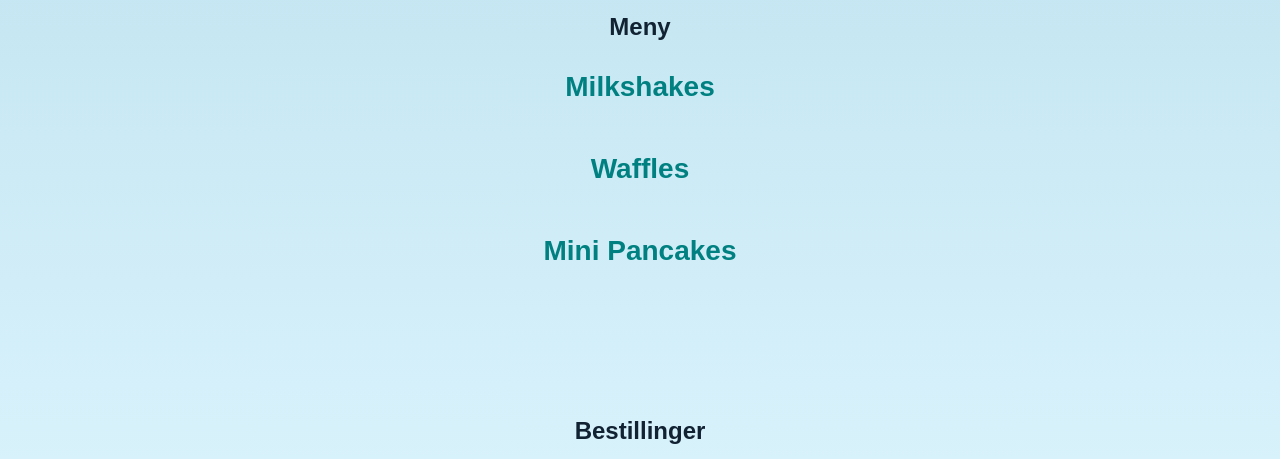
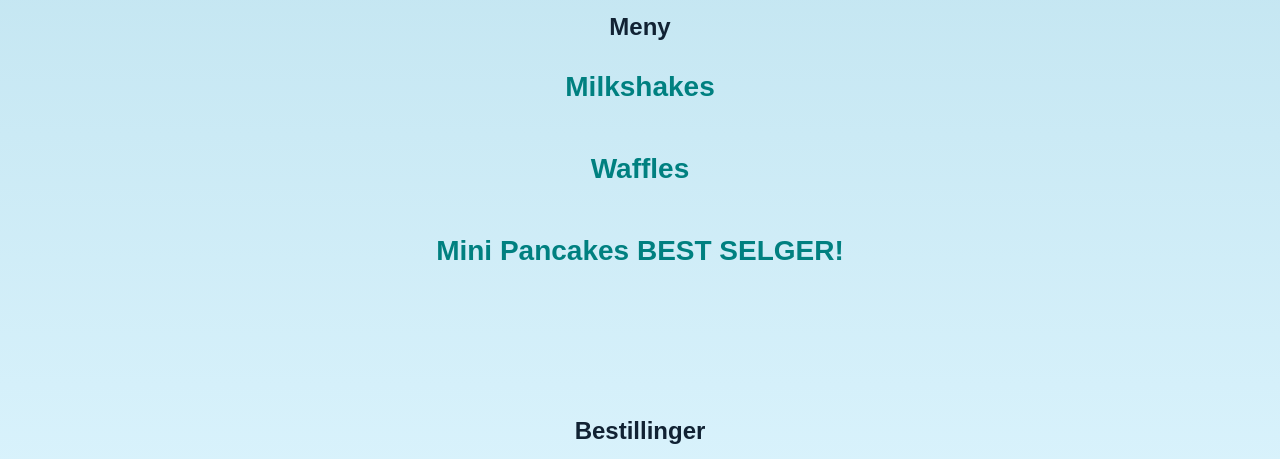
Before and after one commit to Raytriccs/heavenly-semester, a Flask app: page / in a window 1280 px wide. Shown: the part 616-1075 px from the top of the page. Run offline with Flask 3, Linux system fonts and the light colour scheme; data that the repository does not hold is empty.

Commit message:
best selger

```diff
--- a/templates/index.html
+++ b/templates/index.html
@@ -79,7 +79,7 @@
         {% endfor %}
     </div>
 
-    <h3 class="menu-category-title">Mini Pancakes</h3>
+    <h3 class="menu-category-title">Mini Pancakes BEST SELGER!</h3>
     <div class="menu">
         {% for item in menu_items %}
         {% if item[2] == "Mini Pancakes" %}
```
